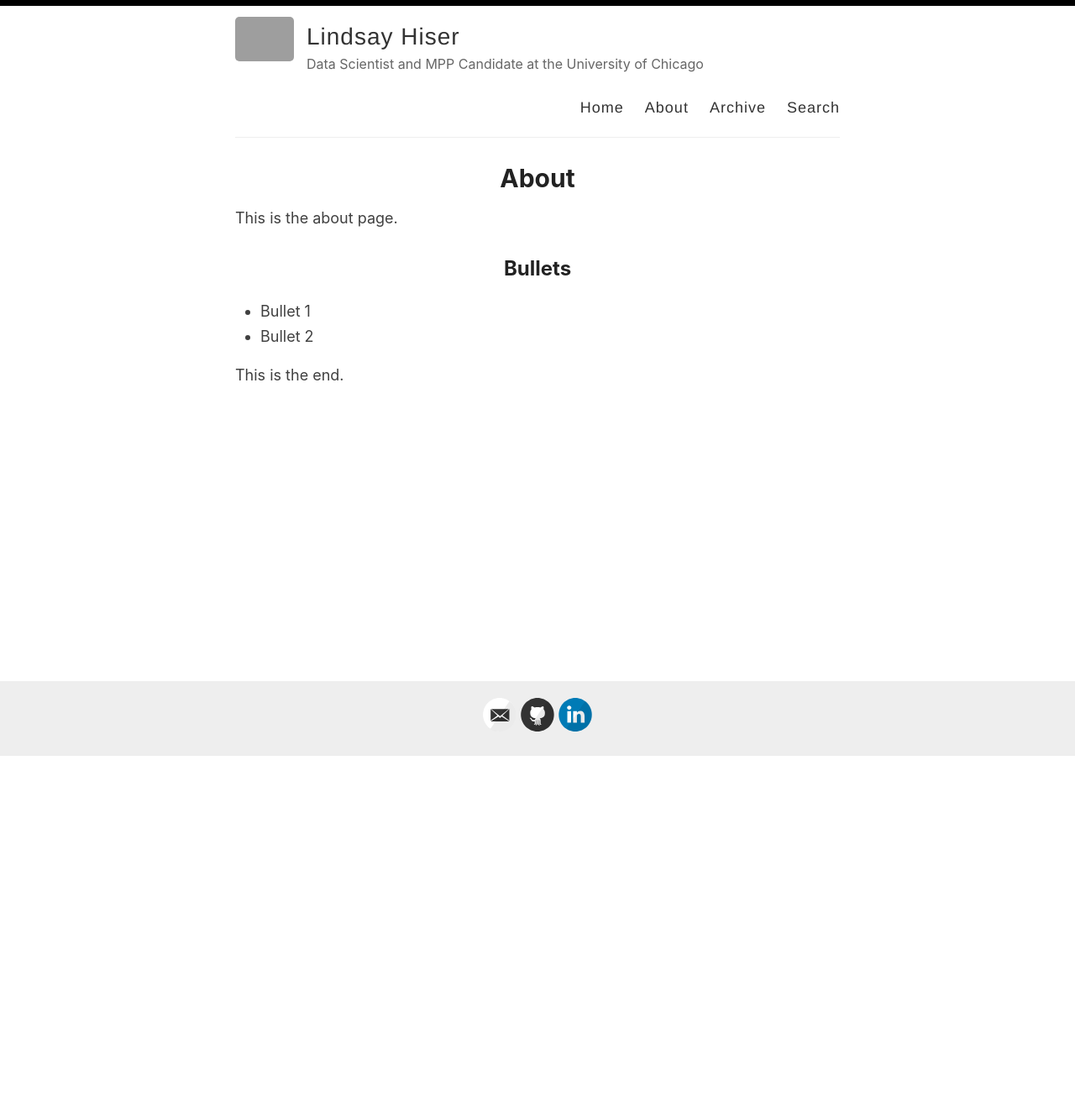
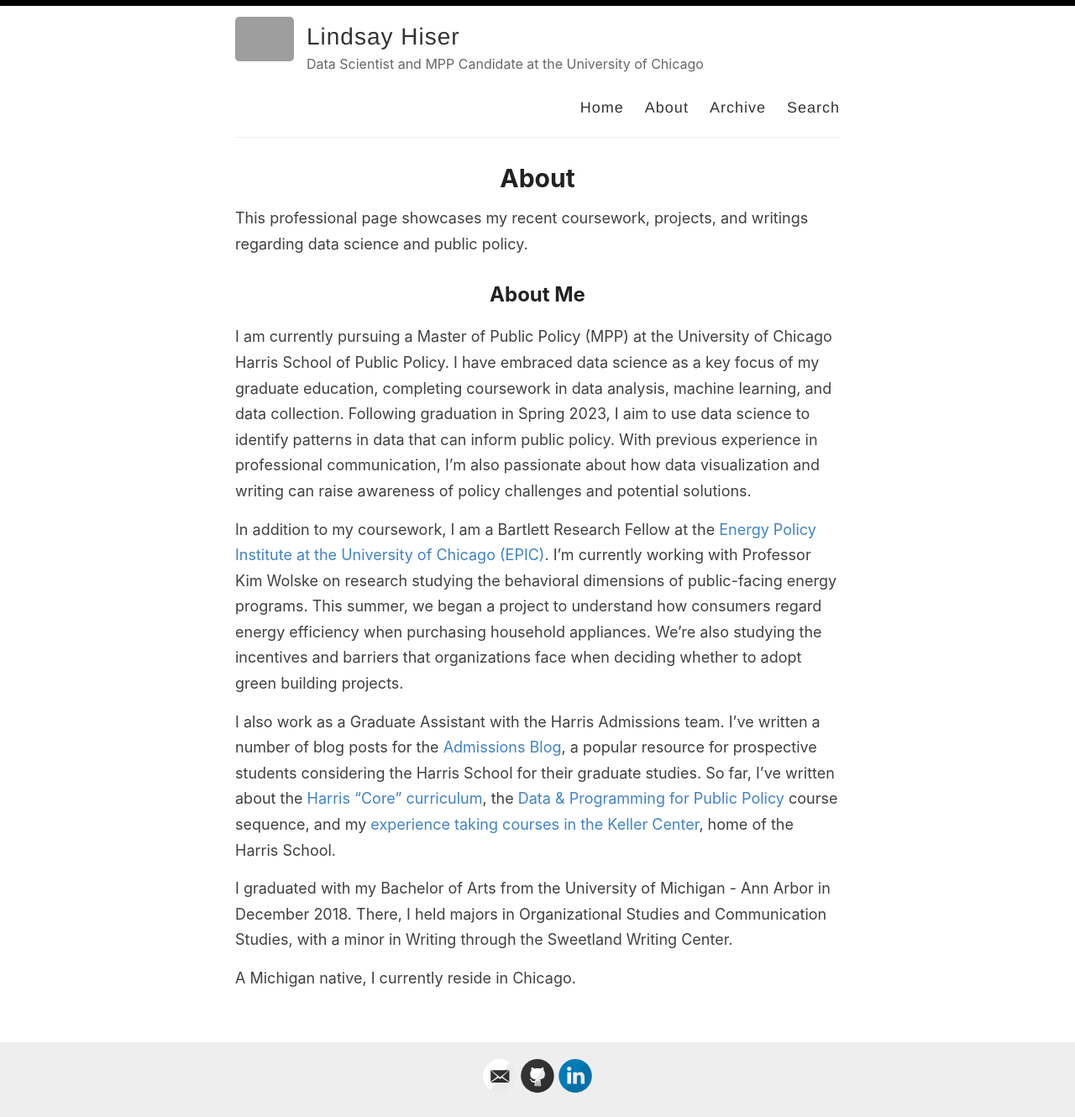
Before and after one commit to lindshiser/lindshiser.github.io, a Jekyll site: the page built from _pages/about.md, in a window 1280 px wide. Shown: the whole page at 84% size. Built offline with Jekyll 4.4.1, drawn with Linux system fonts in a browser that asks for light colours; before the commit the page ends 901 px from its top, so only the background shows below that; grey boxes are pictures that could not be loaded.

Commit message:
Update About page

```diff
--- a/_pages/about.md
+++ b/_pages/about.md
@@ -4,11 +4,16 @@
 permalink: /about/
 ---
 
-This is the about page.
+This professional page showcases my recent coursework, projects, and writings regarding data science and public policy.
 
-## Bullets
+## About Me
 
-- Bullet 1
-- Bullet 2
+I am currently pursuing a Master of Public Policy (MPP) at the University of Chicago Harris School of Public Policy. I have embraced data science as a key focus of my graduate education, completing coursework in data analysis, machine learning, and data collection. Following graduation in Spring 2023, I aim to use data science to identify patterns in data that can inform public policy. With previous experience in professional communication, I’m also passionate about how data visualization and writing can raise awareness of policy challenges and potential solutions.
 
-This is the end.
+In addition to my coursework, I am a Bartlett Research Fellow at the [Energy Policy Institute at the University of Chicago (EPIC)](https://epic.uchicago.edu/). I'm currently working with Professor Kim Wolske on research studying the behavioral dimensions of public-facing energy programs. This summer, we began a project to understand how consumers regard energy efficiency when purchasing household appliances. We're also studying the incentives and barriers that organizations face when deciding whether to adopt green building projects.
+
+I also work as a Graduate Assistant with the Harris Admissions team. I've written a number of blog posts for the [Admissions Blog](https://harris.uchicago.edu/blog), a popular resource for prospective students considering the Harris School for their graduate studies. So far, I've written about the [Harris "Core" curriculum](https://harris.uchicago.edu/admissions/blog/reflections-harris-core-curriculum), the [Data & Programming for Public Policy](https://harris.uchicago.edu/admissions/blog/classroom-data-programming-public-policy-professor-peter-ganong) course sequence, and my [experience taking courses in the Keller Center](https://harris.uchicago.edu/admissions/blog/getting-know-keller-center), home of the Harris School.
+
+I graduated with my Bachelor of Arts from the University of Michigan - Ann Arbor in December 2018. There, I held majors in Organizational Studies and Communication Studies, with a minor in Writing through the Sweetland Writing Center.
+
+A Michigan native, I currently reside in Chicago.
```
